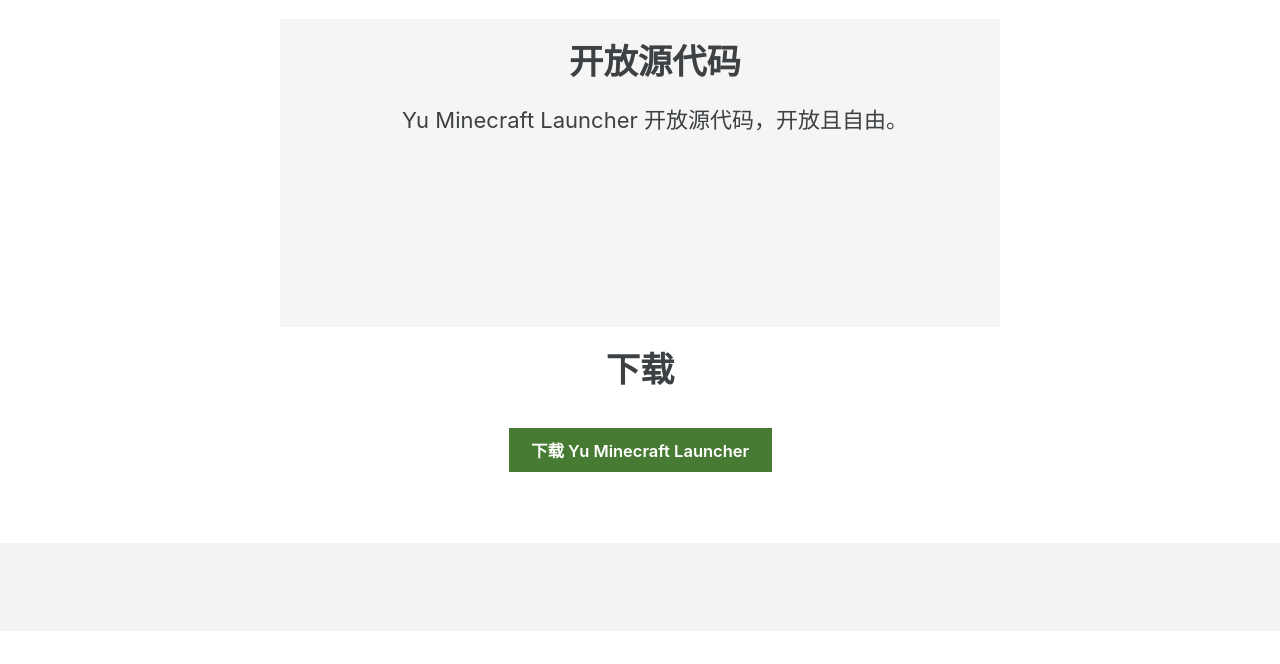
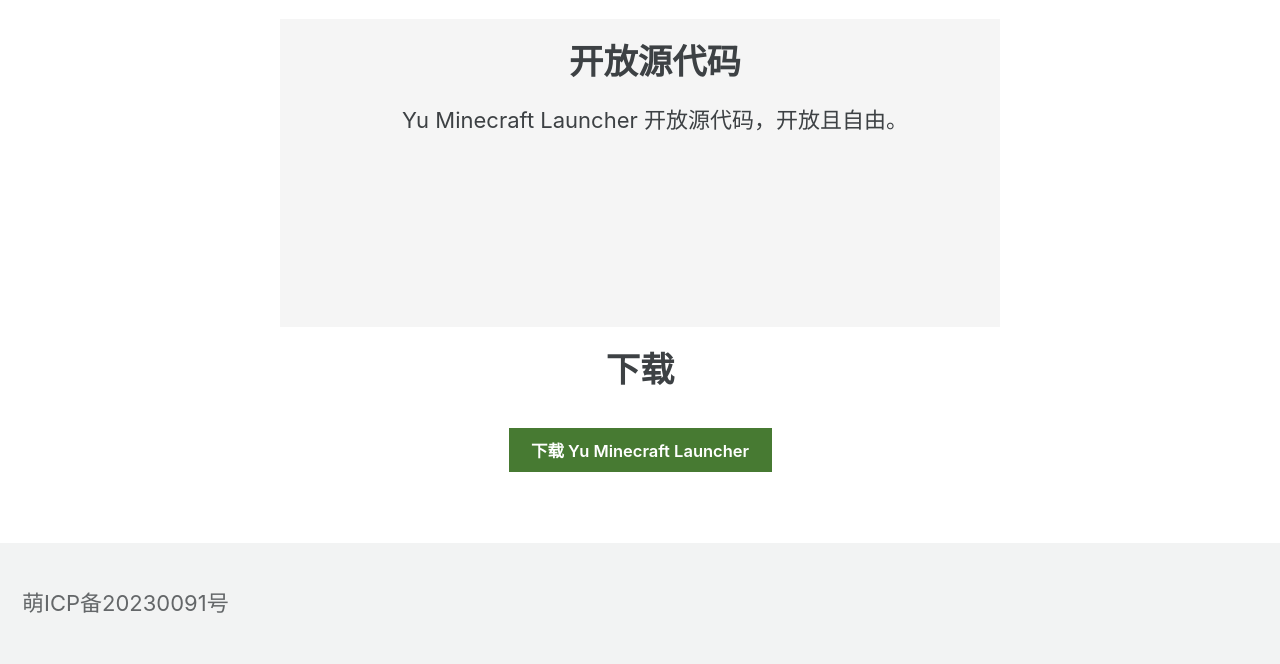
Before and after one commit to DaiYu-233/YMCL-Website, a plain HTML site: page index.html in a window 1280 px wide. Shown: the part 1673-2337 px from the top of the page. Before the commit the page ends 2308 px from the top, so only its background shows below. Drawn offline with Linux system fonts and the light colour scheme.

Commit message:
Update index.html

```diff
--- a/index.html
+++ b/index.html
@@ -365,5 +365,6 @@ img {
 <script async="" src="//pagead2.googlesyndication.com/pagead/js/adsbygoogle.js"></script>
 <script>(adsbygoogle = window.adsbygoogle || []).push({});</script>
 
+<a href="https://icp.gov.moe/?keyword=20230091" target="_blank">萌ICP备20230091号</a>
 
 </body></html>
```
